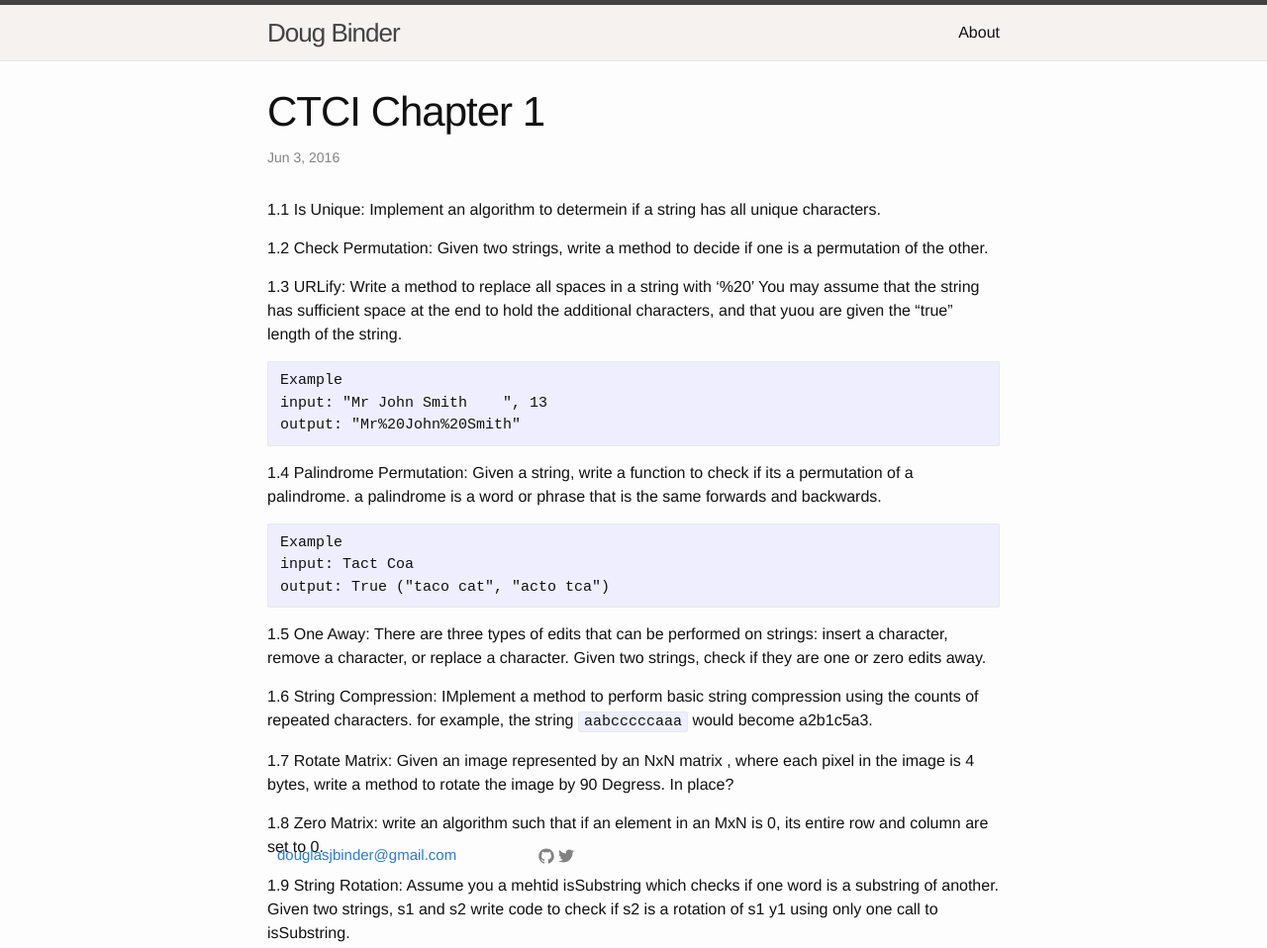
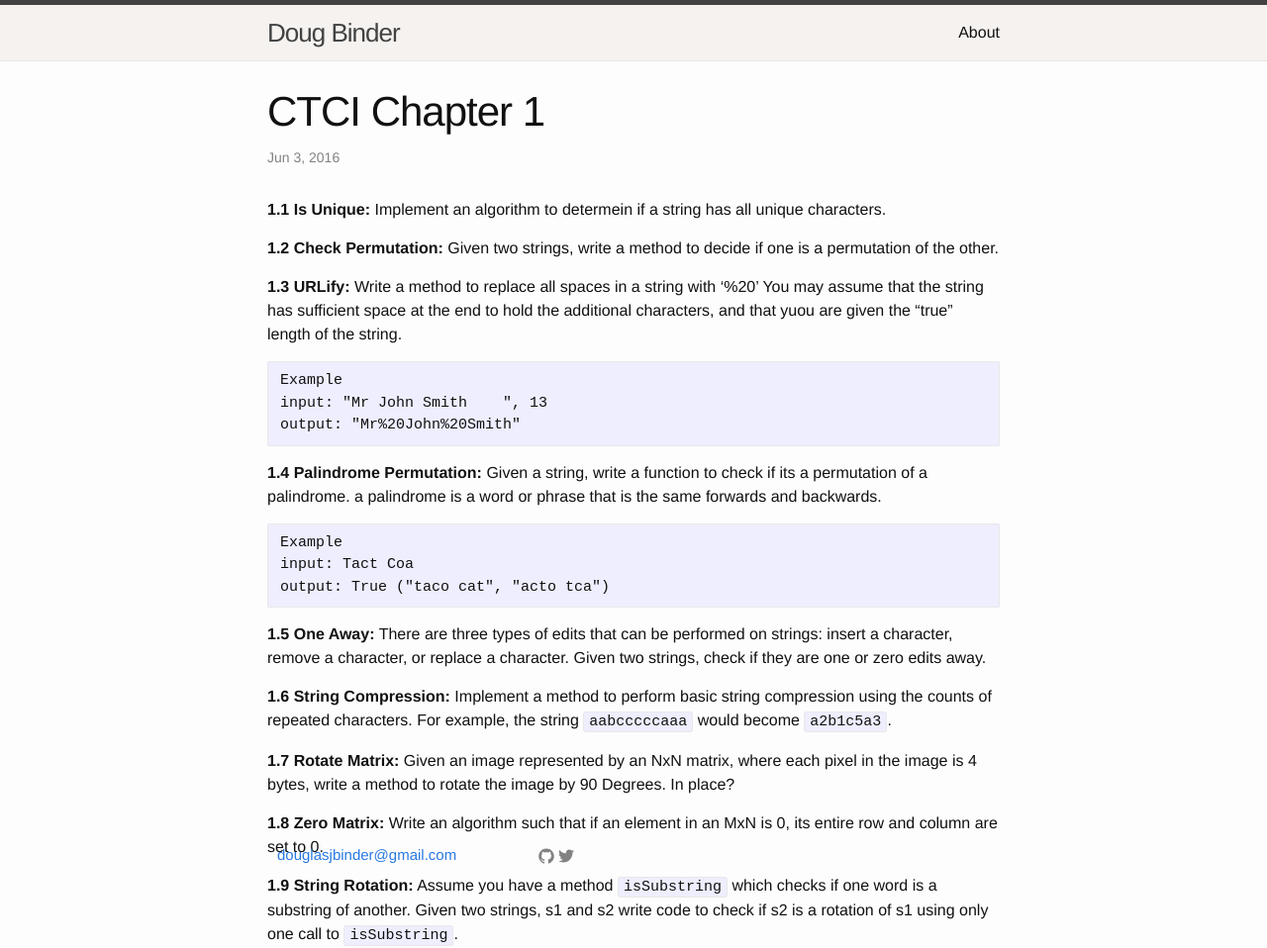
Before and after one commit to Bind/bind.github.io, a Jekyll site: the page built from _posts/2016-06-2-CTCI.md, in a window 1280 px wide. Shown: the whole page at 99% size. Built offline with Jekyll 4.4.1, drawn with Linux system fonts in a browser that asks for light colours.

Commit message:
CTCI chapter 1 Questions

````diff
--- a/_posts/2016-06-2-CTCI.md
+++ b/_posts/2016-06-2-CTCI.md
@@ -6,18 +6,18 @@ published: true
 draft: true
 ---
 
-1.1 Is Unique: Implement an algorithm to determein if a string has all unique characters.
+**1.1 Is Unique:** Implement an algorithm to determein if a string has all unique characters.
 
-1.2 Check Permutation: Given two strings, write a method to decide if one is a permutation of the other.
+**1.2 Check Permutation:** Given two strings, write a method to decide if one is a permutation of the other.
 
-1.3 URLify: Write a method to replace all spaces in a string with '%20' You may assume that the string has sufficient space at the end to hold the additional characters, and that yuou are given the "true" length of the string.
+**1.3 URLify:** Write a method to replace all spaces in a string with '%20' You may assume that the string has sufficient space at the end to hold the additional characters, and that yuou are given the "true" length of the string.
 ```
 Example
 input: "Mr John Smith    ", 13
 output: "Mr%20John%20Smith"
 ```
 
-1.4 Palindrome Permutation: Given a string, write a function to check if its a permutation of a palindrome. a palindrome is a word or phrase that is the same forwards and backwards.
+**1.4 Palindrome Permutation:** Given a string, write a function to check if its a permutation of a palindrome. a palindrome is a word or phrase that is the same forwards and backwards.
 
 ```
 Example
@@ -25,12 +25,12 @@ input: Tact Coa
 output: True ("taco cat", "acto tca")
 ```
 
-1.5 One Away: There are three types of edits that can be performed on strings: insert a character, remove a character, or replace a character. Given two strings, check if they are one or zero edits away.
+**1.5 One Away:** There are three types of edits that can be performed on strings: insert a character, remove a character, or replace a character. Given two strings, check if they are one or zero edits away.
 
-1.6 String Compression: IMplement a method to perform basic string compression using the counts of repeated characters. for example, the string `aabcccccaaa` would become a2b1c5a3.
+**1.6 String Compression:** Implement a method to perform basic string compression using the counts of repeated characters. For example, the string `aabcccccaaa` would become `a2b1c5a3`.
 
-1.7 Rotate Matrix: Given an image represented by an NxN matrix , where each pixel in the image is 4 bytes, write a method to rotate the image by 90 Degress. In place?
+**1.7 Rotate Matrix:** Given an image represented by an NxN matrix, where each pixel in the image is 4 bytes, write a method to rotate the image by 90 Degrees. In place?
 
-1.8 Zero Matrix: write an algorithm such that if an element in an MxN is 0, its entire row and column are set to 0.
+**1.8 Zero Matrix:** Write an algorithm such that if an element in an MxN is 0, its entire row and column are set to 0.
 
-1.9 String Rotation: Assume you a mehtid isSubstring which checks if one word is a substring of another. Given two strings, s1 and s2 write code to check if s2 is a rotation of s1 y1 using only one call to isSubstring.
+**1.9 String Rotation:** Assume you have a method `isSubstring` which checks if one word is a substring of another. Given two strings, s1 and s2 write code to check if s2 is a rotation of s1 using only one call to `isSubstring`.
````
